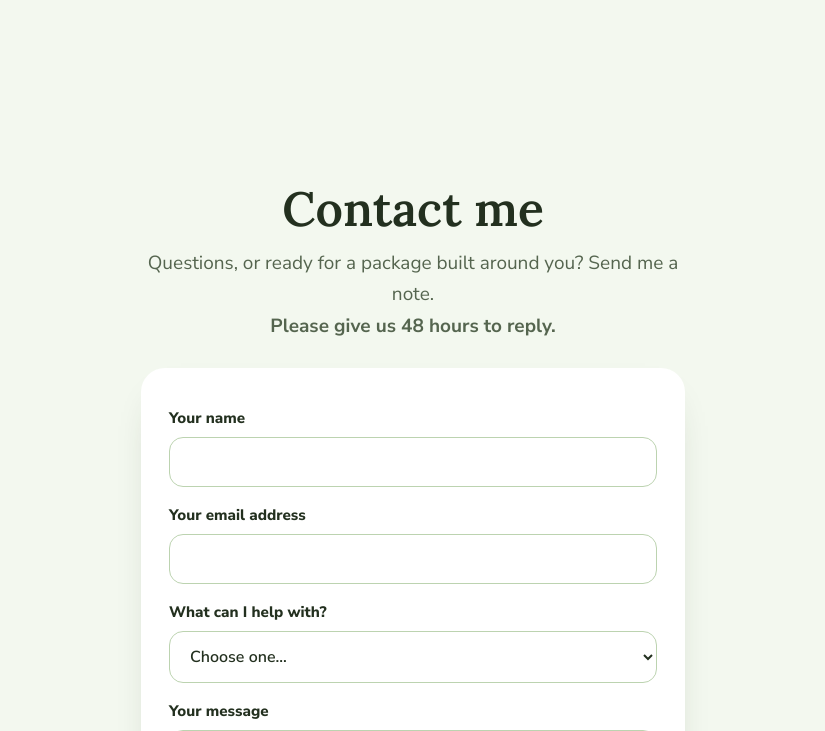
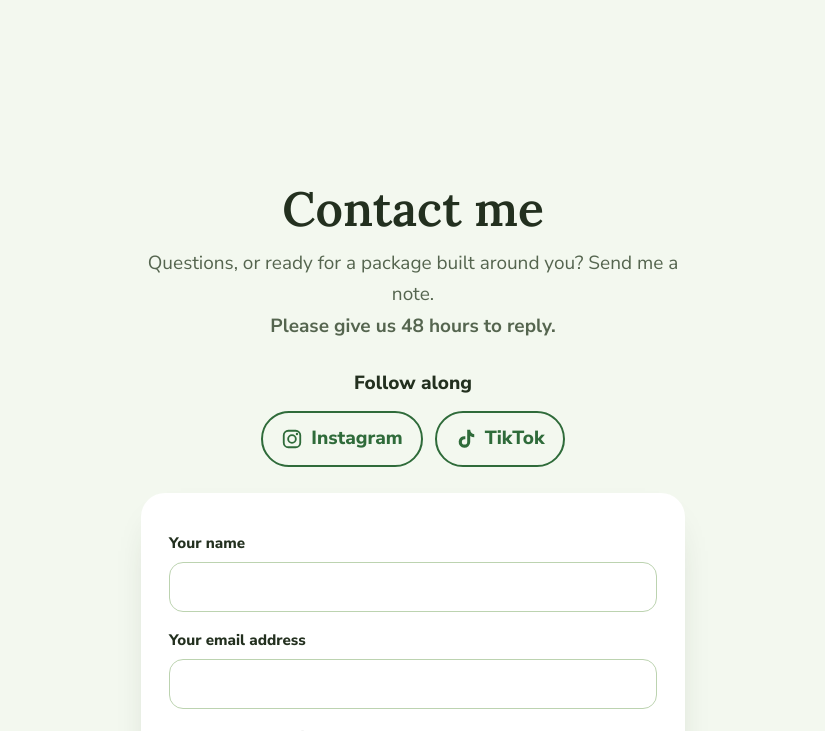
Before and after one commit to dancetiffani/coaching-website, a plain HTML site: page index.html in a window 1280 px wide. Shown: the part 11269-12000 px from the top of the page, without its empty margins (227-1052 px from the left). Drawn offline with Linux system fonts and the light colour scheme.

Commit message:
Add Instagram and TikTok links (contact section and footer)
Co-Authored-By: Claude Opus 5.5 <noreply@anthropic.com>
Claude-Session: https://claude.ai/code/session_01RCmcbhSKfZPCjE3J6bqPwm

```diff
--- a/index.html
+++ b/index.html
@@ -242,6 +242,13 @@
 #s .mvp-l li{padding:12px 0 12px 32px;position:relative;border-bottom:1px solid #e3ecdc}
 #s .mvp-l li:last-child{border-bottom:0}
 #s .mvp-l li::before{content:'\2713';position:absolute;left:4px;top:11px;color:var(--leaf);font-weight:800}
+#s .soc{display:flex;gap:12px;flex-wrap:wrap;justify-content:center;margin:12px 0 26px}
+#s .soc a{display:inline-flex;align-items:center;gap:8px;padding:10px 18px;border-radius:999px;border:2px solid var(--leaf);color:var(--leaf);font-weight:800;text-decoration:none}
+#s .soc a:hover{background:var(--leaf);color:#fff}
+#s .soc-h{font-weight:800;color:var(--ink);margin:0}
+#s footer .soc{justify-content:flex-start;margin:18px 0 0}
+#s footer .soc a{border-color:#b9c9b2;color:#fff}
+#s footer .soc a:hover{background:#fff;color:#1d2a1a}
 </style>
 </head>
 <body>
@@ -334,6 +341,7 @@
 
 <section class="sect sign" id="s-contact"><div class="w" style="max-width:600px"><h2>Contact me</h2>
 <p class="cs">Questions, or ready for a package built around you? Send me a note.<br><b>Please give us 48 hours to reply.</b></p>
+<p class="soc-h">Follow along</p><!-- SOCIAL LINKS: Instagram @startveganwithme, TikTok @startvegantoday --><div class="soc"><a href="https://www.instagram.com/startveganwithme/" target="_blank" rel="noopener" aria-label="Instagram: Start Vegan with Me"><svg viewBox="0 0 24 24" width="22" height="22" aria-hidden="true"><rect x="3" y="3" width="18" height="18" rx="5" fill="none" stroke="currentColor" stroke-width="2"/><circle cx="12" cy="12" r="4.2" fill="none" stroke="currentColor" stroke-width="2"/><circle cx="17.4" cy="6.6" r="1.3" fill="currentColor"/></svg><span>Instagram</span></a><a href="https://www.tiktok.com/@startvegantoday" target="_blank" rel="noopener" aria-label="TikTok: Start Vegan Today"><svg viewBox="0 0 24 24" width="22" height="22" aria-hidden="true"><path fill="currentColor" d="M16.6 2h-3.3v13.2a2.9 2.9 0 1 1-2.9-2.9c.3 0 .6 0 .9.1V9a6.3 6.3 0 1 0 5.3 6.2V8.6a7.9 7.9 0 0 0 4.4 1.4V6.7a4.5 4.5 0 0 1-4.4-4.7z"/></svg><span>TikTok</span></a></div>
 <form id="cform" class="cform" action="https://formsubmit.co/StartVeganToday@gmail.com" method="POST">
  <input type="hidden" name="_subject" value="New message from the Start Vegan Today website">
  <input type="hidden" name="_autoresponse" value="Thank you! Your message has been sent! Please give us 48 hours to get back to you. - Start Vegan Today">
@@ -353,7 +361,7 @@
 </div></section>
 
 <button type="button" class="snd" aria-pressed="false" aria-label="Turn sound on" title="Turn sound on">&#128263;</button>
-<footer><div class="w"><a class="logo" href="#top">Start <span style="color:#E2553D">Vegan</span> Today</a><p style="margin-top:12px;max-width:40em">Vegan lifestyle education and personal coaching for people at every stage of the journey.</p>
+<footer><div class="w"><a class="logo" href="#top">Start <span style="color:#E2553D">Vegan</span> Today</a><p style="margin-top:12px;max-width:40em">Vegan lifestyle education and personal coaching for people at every stage of the journey.</p><!-- SOCIAL LINKS: Instagram @startveganwithme, TikTok @startvegantoday --><div class="soc"><a href="https://www.instagram.com/startveganwithme/" target="_blank" rel="noopener" aria-label="Instagram: Start Vegan with Me"><svg viewBox="0 0 24 24" width="22" height="22" aria-hidden="true"><rect x="3" y="3" width="18" height="18" rx="5" fill="none" stroke="currentColor" stroke-width="2"/><circle cx="12" cy="12" r="4.2" fill="none" stroke="currentColor" stroke-width="2"/><circle cx="17.4" cy="6.6" r="1.3" fill="currentColor"/></svg><span>Instagram</span></a><a href="https://www.tiktok.com/@startvegantoday" target="_blank" rel="noopener" aria-label="TikTok: Start Vegan Today"><svg viewBox="0 0 24 24" width="22" height="22" aria-hidden="true"><path fill="currentColor" d="M16.6 2h-3.3v13.2a2.9 2.9 0 1 1-2.9-2.9c.3 0 .6 0 .9.1V9a6.3 6.3 0 1 0 5.3 6.2V8.6a7.9 7.9 0 0 0 4.4 1.4V6.7a4.5 4.5 0 0 1-4.4-4.7z"/></svg><span>TikTok</span></a></div>
 <div class="fine">General lifestyle education and coaching, not medical or nutritional advice. Please consult a qualified healthcare professional or registered dietitian about your individual needs. &copy; 2026 Tiffani Dance Coaching.</div></div></footer>
 </div><script>(function(){try{
 var v=document.querySelector('#s .vframe video'),b=document.querySelector('#s .snd');if(!v)return;
```
